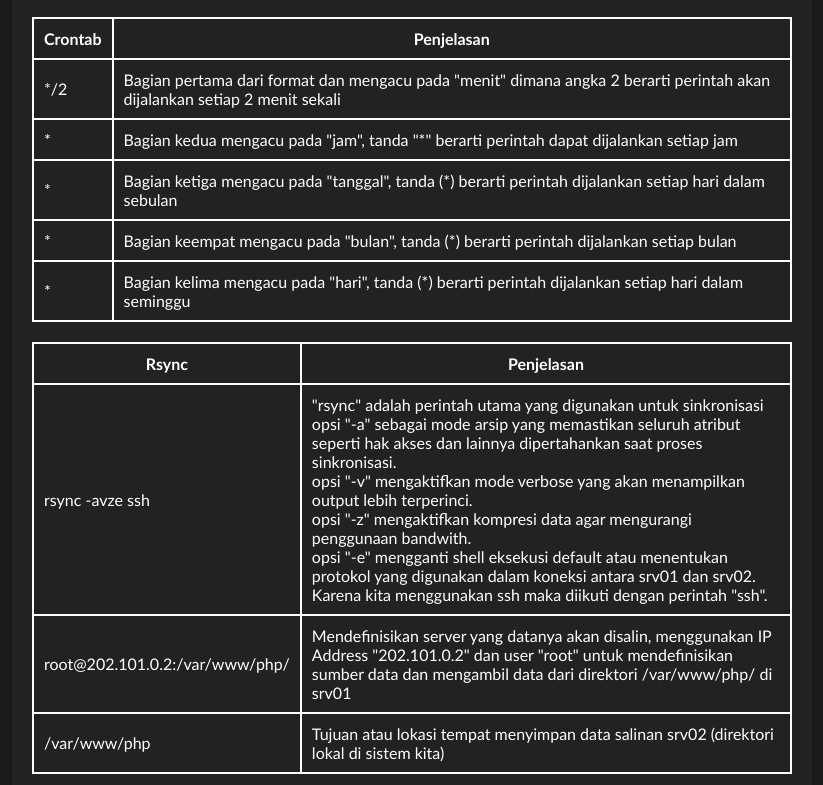
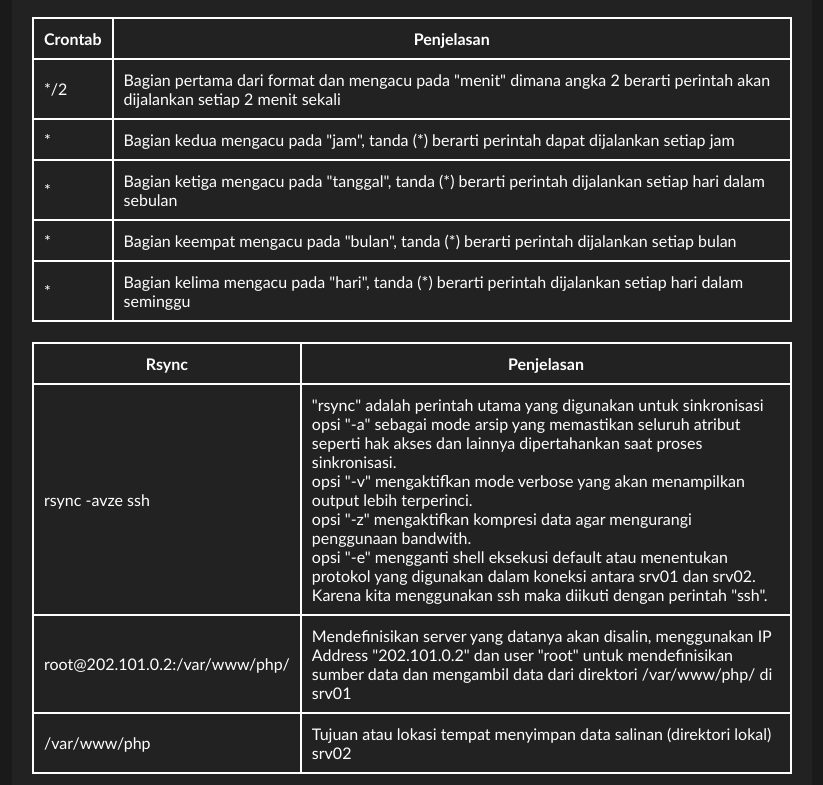
Before and after one commit to rizqiamalia90s/rsync-dan-crontab, a plain HTML site: page 0/index.html in a window 1280 px wide. Shown: the part 9775-10560 px from the top of the page, without its empty margins (228-1051 px from the left). Drawn offline with Linux system fonts and the light colour scheme.

Commit message:
Update index.html

```diff
--- a/0/index.html
+++ b/0/index.html
@@ -215,7 +215,7 @@
                         </tr>
                         <tr>
                             <td>*</td>
-                            <td>Bagian kedua mengacu pada "jam", tanda "*" berarti perintah dapat dijalankan setiap jam</td>
+                            <td>Bagian kedua mengacu pada "jam", tanda (*) berarti perintah dapat dijalankan setiap jam</td>
                         </tr>
                         <tr><td>*</td><td>Bagian ketiga mengacu pada "tanggal", tanda (*) berarti perintah dijalankan setiap hari dalam sebulan</td></tr>
                         <tr><td>*</td><td>Bagian keempat mengacu pada "bulan", tanda (*) berarti perintah dijalankan setiap bulan</td></tr>
@@ -227,7 +227,7 @@
                         <tr><th>Rsync</th><th>Penjelasan</th></tr>
                         <tr><td>rsync -avze ssh</td><td>"rsync" adalah perintah utama yang digunakan untuk sinkronisasi <br> opsi "-a" sebagai mode arsip yang memastikan seluruh atribut seperti hak akses dan lainnya dipertahankan saat proses sinkronisasi. <br> opsi "-v" mengaktifkan mode verbose yang akan menampilkan output lebih terperinci. <br> opsi "-z" mengaktifkan kompresi data agar mengurangi penggunaan bandwith. <br> opsi "-e" mengganti shell eksekusi default atau menentukan protokol yang digunakan dalam koneksi antara srv01 dan srv02. Karena kita menggunakan ssh maka diikuti dengan perintah "ssh".</td></tr>
                         <tr><td>root@202.101.0.2:/var/www/php/ </td><td>Mendefinisikan server yang datanya akan disalin, menggunakan IP Address "202.101.0.2" dan user "root" untuk mendefinisikan sumber data dan mengambil data dari direktori /var/www/php/ di srv01</td></tr>
-                        <tr><td>/var/www/php</td><td>Tujuan atau lokasi tempat menyimpan data salinan srv02 (direktori lokal di sistem kita)</td></tr>
+                        <tr><td>/var/www/php</td><td>Tujuan atau lokasi tempat menyimpan data salinan (direktori lokal) srv02</td></tr>
                     </tbody>
                 </table>
                 <p>Tutup dan simpan file crontab hingga ada keterangan seperti berikut</p>
```
